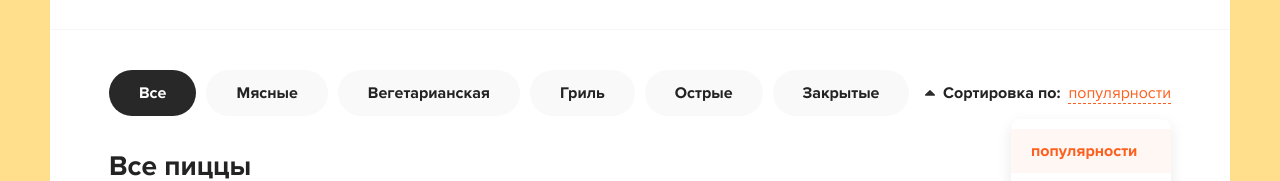
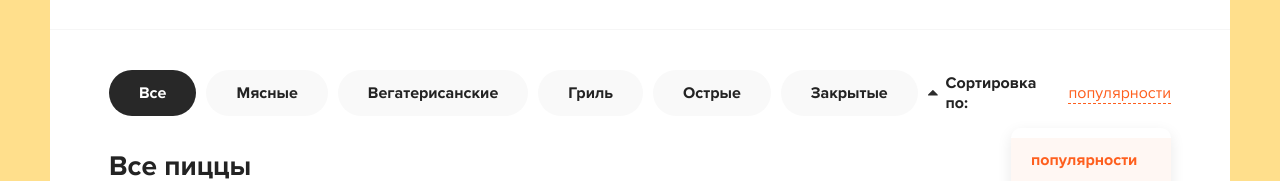
Before and after one commit to vakhno/Food-Store, a React (Create React App) app: page / in a window 1280 px wide. Shown: the part 172-353 px from the top of the page. Built offline with nearby package versions, Linux system fonts and the light colour scheme.

Commit message:
Added Category board component

```diff
--- /dev/null
+++ b/src/components/Categories/Categories.js
@@ -0,0 +1,22 @@
+import React, {useState} from 'react'
+
+function Categories({items}) {
+	const [activeCategory, setActiveCategory] = useState(null);
+
+	const selectCategory = (index) => {
+		setActiveCategory(index)
+	}
+
+	return (
+		<div className="categories">
+		<ul>
+			<li className={activeCategory === null ? "active" : ""} onClick={() => {selectCategory(null)}}>Все</li>
+			{items && items.map( (name, index) => {
+				return <li className={index === activeCategory ? "active" : ''} onClick={() => selectCategory(index)} key={`${name}_${index}`}>{name}</li>
+			})}
+		 </ul>
+	</div>
+	)
+}
+
+export default Categories
--- a/src/components/DishesHeader/DishesHeader.js
+++ b/src/components/DishesHeader/DishesHeader.js
@@ -1,5 +1,5 @@
 import React from 'react'
-import DishesButton from '../../components/DishesButton/DishesButton'
+import {DishesButton} from '../../components'
 import logoSVG from '../../images/pizza-logo.svg'
 
 function DishesHeader() {
--- /dev/null
+++ b/src/components/index.js
@@ -0,0 +1,5 @@
+export { default as Categories} from './Categories/Categories'
+export { default as DishesButton} from './DishesButton/DishesButton'
+export { default as DishesHeader} from './DishesHeader/DishesHeader'
+export { default as Footer} from './Footer/Footer'
+export { default as Header} from './Header/Header'
--- a/src/pages/Dishes/Dishes.js
+++ b/src/pages/Dishes/Dishes.js
@@ -1,23 +1,22 @@
 import React from 'react'
-import DishesHeader from '../../components/DishesHeader/DishesHeader'
+import {DishesHeader, Categories} from '../../components'
 
-const Dishes = () => {
+
+
+function Dishes() {
 	return (
 <div className="wrapper">
 		<DishesHeader />
 			<div className="content">
 				<div className="container">
 					<div className="content__top">
-						<div className="categories">
-							<ul>
-								<li className="active">Все</li>
-								<li>Мясные</li>
-								<li>Вегетарианская</li>
-								<li>Гриль</li>
-								<li>Острые</li>
-								<li>Закрытые</li>
-							</ul>
-						</div>
+						<Categories items={[
+							'Мясные',
+							'Вегатерисанские',
+							'Гриль',
+							'Острые',
+							'Закрытые',
+						]}/>
 						<div className="sort">
 							<div className="sort__label">
 								<svg
```
